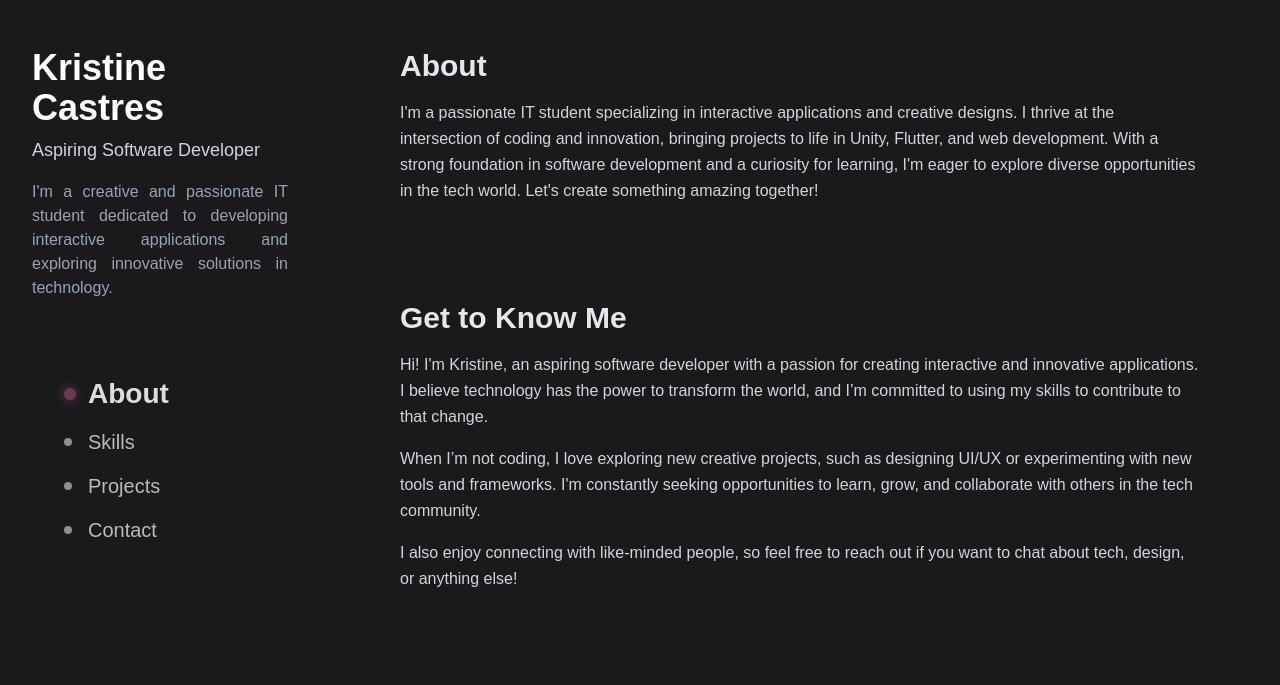
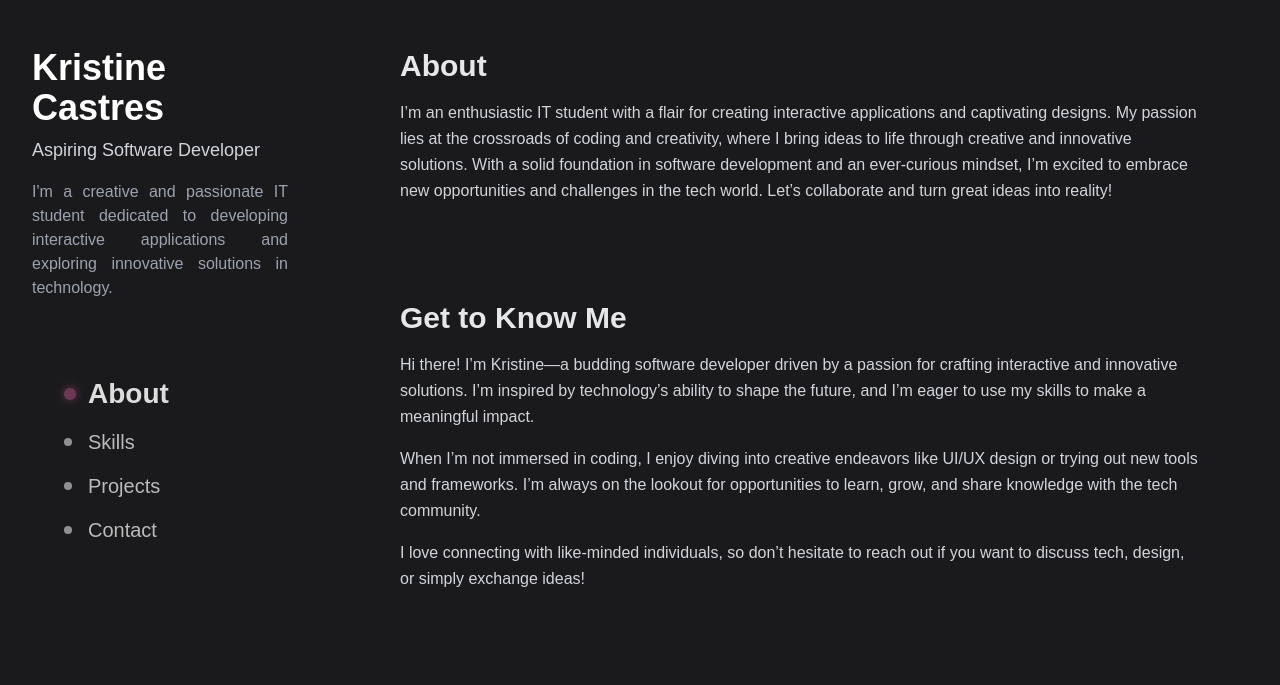
Before and after one commit to castresK/castresK.github.io, a plain HTML site: page index.html in a window 1280 px wide. Shown: the top 685 px of the page. Drawn offline with nearby package versions, Linux system fonts and the light colour scheme; a web font is replaced by a local one.

Commit message:
Update index.html

```diff
--- a/index.html
+++ b/index.html
@@ -52,7 +52,7 @@
       <section id="about" class="mb-24 ">
         <h2 class="text-3xl font-semibold mb-4">About</h2>
         <p class="text-gray-300 leading-relaxed">
-          I'm a passionate IT student specializing in interactive applications and creative designs. I thrive at the intersection of coding and innovation, bringing projects to life in Unity, Flutter, and web development. With a strong foundation in software development and a curiosity for learning, I'm eager to explore diverse opportunities in the tech world. Let's create something amazing together!
+          I’m an enthusiastic IT student with a flair for creating interactive applications and captivating designs. My passion lies at the crossroads of coding and creativity, where I bring ideas to life through creative and innovative solutions. With a solid foundation in software development and an ever-curious mindset, I’m excited to embrace new opportunities and challenges in the tech world. Let’s collaborate and turn great ideas into reality!
         </p>
       </section>
 
@@ -60,13 +60,13 @@
       <section id="get-to-know-me" class="mb-24 ">
         <h2 class="text-3xl font-semibold mb-4 text-gray-200">Get to Know Me</h2>
         <p class="text-gray-300 leading-relaxed">
-          Hi! I'm Kristine, an aspiring software developer with a passion for creating interactive and innovative applications. I believe technology has the power to transform the world, and I’m committed to using my skills to contribute to that change.
+          Hi there! I’m Kristine—a budding software developer driven by a passion for crafting interactive and innovative solutions. I’m inspired by technology’s ability to shape the future, and I’m eager to use my skills to make a meaningful impact.
         </p>
         <p class="text-gray-300 leading-relaxed mt-4">
-          When I’m not coding, I love exploring new creative projects, such as designing UI/UX or experimenting with new tools and frameworks. I'm constantly seeking opportunities to learn, grow, and collaborate with others in the tech community.
+          When I’m not immersed in coding, I enjoy diving into creative endeavors like UI/UX design or trying out new tools and frameworks. I’m always on the lookout for opportunities to learn, grow, and share knowledge with the tech community.
         </p>
         <p class="text-gray-300 leading-relaxed mt-4">
-          I also enjoy connecting with like-minded people, so feel free to reach out if you want to chat about tech, design, or anything else!
+          I love connecting with like-minded individuals, so don’t hesitate to reach out if you want to discuss tech, design, or simply exchange ideas!
         </p>
       </section>
 
```
